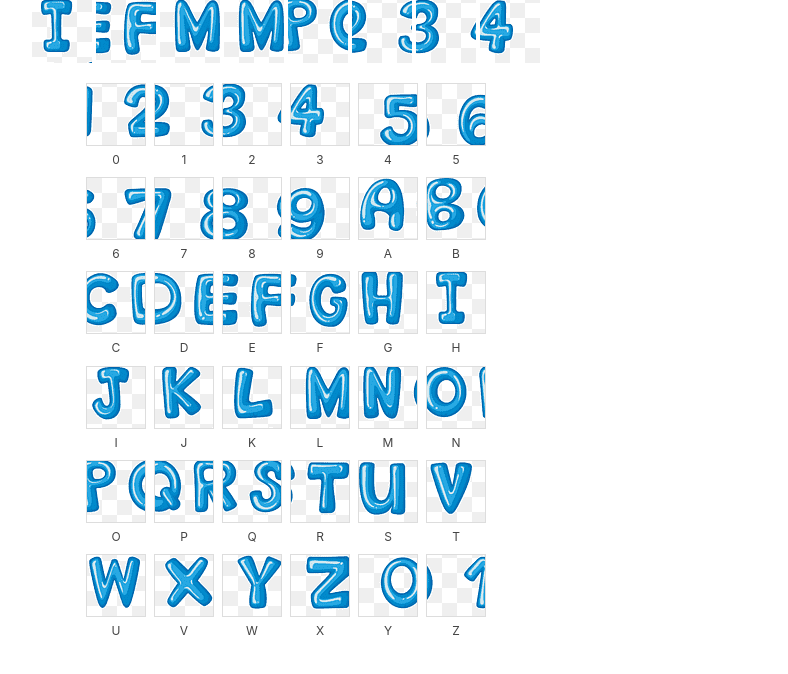
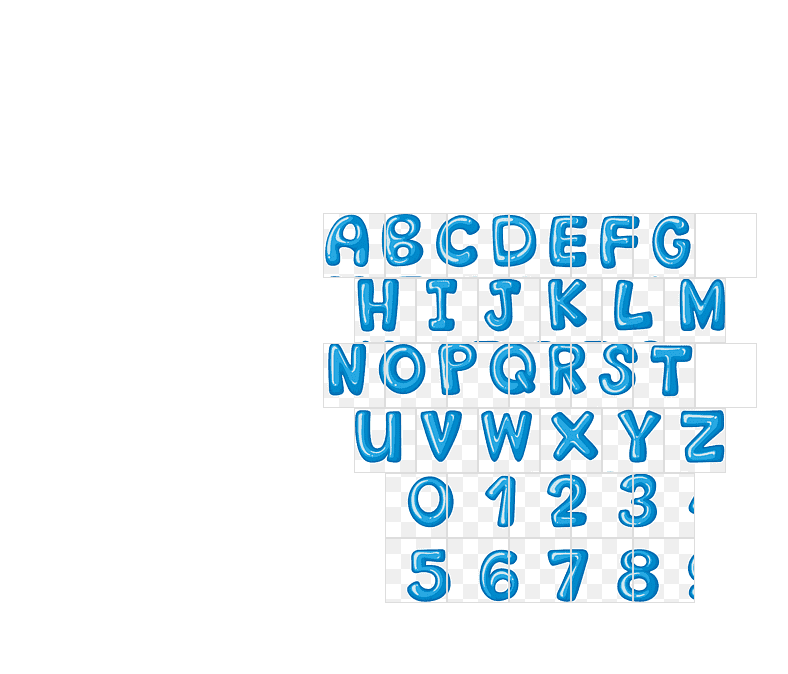
Before and after one commit to reznikovkg/vue-3-docker-compose, a Vue app in the folder vue/: page / in a window 1280 px wide. Shown: the top 674 px of the page, without its empty margins (100-888 px from the left). Built offline with nearby package versions, Linux system fonts and the light colour scheme.

Commit message:
Сделать и прислать реальный спрайт с буквами!

```diff
--- a/vue/src/App.vue
+++ b/vue/src/App.vue
@@ -1,26 +1,20 @@
 <template>
-  <main class="app">
-    <div>
-      <SpriteText label="HELLO123" :config="config" :fontSize="63" />
-      <SpriteDebug :config="config" />
-    </div>
+  <main>
+    <SpriteGrid :config="config" />
   </main>
 </template>
 
 <script setup>
-import SpriteText from './components/SpriteText.vue'
-import SpriteDebug from './components/SpriteDebug.vue'
+import SpriteGrid from './components/SpriteGrid.vue'
 import sprite from './assets/font-sprite.png'
 
-// ⚙️ Le même mapping qu’avant
 const spriteMap = {
-  'A': [0, 0], 'B': [1, 0], 'C': [2, 0], 'D': [3, 0], 'E': [4, 0], 'F': [5, 0],
-  'G': [0, 1], 'H': [1, 1], 'I': [2, 1], 'J': [3, 1], 'K': [4, 1], 'L': [5, 1],
-  'M': [0, 2], 'N': [1, 2], 'O': [2, 2], 'P': [3, 2], 'Q': [4, 2], 'R': [5, 2],
-  'S': [0, 3], 'T': [1, 3], 'U': [2, 3], 'V': [3, 3], 'W': [4, 3], 'X': [5, 3],
-  'Y': [0, 4], 'Z': [1, 4],
-  '0': [2, 4], '1': [3, 4], '2': [4, 4], '3': [5, 4],
-  '4': [0, 5], '5': [1, 5], '6': [2, 5], '7': [3, 5], '8': [4, 5], '9': [5, 5]
+  'A': [0, 0], 'B': [1, 0], 'C': [2, 0], 'D': [3, 0], 'E': [4, 0], 'F': [5, 0], 'G': [6, 0],
+  'H': [0, 1], 'I': [1, 1], 'J': [2, 1], 'K': [3, 1], 'L': [4, 1], 'M': [5, 1],
+  'N': [0, 2], 'O': [1, 2], 'P': [2, 2], 'Q': [3, 2], 'R': [4, 2], 'S': [5, 2], 'T': [6, 2],
+  'U': [0, 3], 'V': [1, 3], 'W': [2, 3], 'X': [3, 3], 'Y': [4, 3], 'Z': [5, 3],
+  '0': [0, 4], '1': [1, 4], '2': [2, 4], '3': [3, 4], '4': [4, 4],
+  '5': [0, 5], '6': [1, 5], '7': [2, 5], '8': [3, 5], '9': [4, 5]
 }
 
 const config = {
@@ -33,12 +27,12 @@ const config = {
 }
 </script>
 
-<style scoped>
-.app {
+<style>
+main {
   display: flex;
-  flex-direction: column;
+  justify-content: center;
   align-items: center;
+  height: 100vh;
   background: white;
-  min-height: 100vh;
 }
 </style>
--- a/vue/src/components/SpriteDebug.vue
+++ b/vue/src/components/SpriteDebug.vue
@@ -1,27 +1,21 @@
 <template>
   <div class="sprite-debug">
     <div
-      v-for="(pos, char) in config.spriteMap"
+      v-for="(coords, char) in config.spriteMap"
       :key="char"
       class="sprite-debug__cell"
+      :style="getCharStyle(coords)"
     >
-      <div
-        class="sprite-debug__char"
-        :style="getCharStyle(pos)"
-      ></div>
       <span class="sprite-debug__label">{{ char }}</span>
     </div>
   </div>
 </template>
 
 <script setup>
-const props = defineProps({
-  config: { type: Object, required: true }
-})
+const props = defineProps({ config: Object })
 
-// Fonction fléchée
-const getCharStyle = (pos) => {
-  const [col, row] = pos
+const getCharStyle = (coords) => {
+  const [col, row] = coords
   const x = -col * props.config.charWidth
   const y = -row * props.config.charHeight
 
@@ -35,31 +29,3 @@ const getCharStyle = (pos) => {
   }
 }
 </script>
-
-<style scoped lang="less">
-.sprite-debug {
-  display: grid;
-  grid-template-columns: repeat(6, auto);
-  gap: 8px;
-  justify-content: center;
-  align-items: center;
-  padding: 20px;
-
-  &__cell {
-    display: flex;
-    flex-direction: column;
-    align-items: center;
-    justify-content: center;
-  }
-
-  &__char {
-    border: 1px solid #ddd;
-  }
-
-  &__label {
-    font-size: 12px;
-    margin-top: 4px;
-    color: #444;
-  }
-}
-</style>
--- /dev/null
+++ b/vue/src/components/SpriteGrid.vue
@@ -0,0 +1,68 @@
+<template>
+  <div class="sprite-grid">
+    <div
+      v-for="(row, rowIndex) in rows"
+      :key="rowIndex"
+      class="sprite-grid__row"
+    >
+      <div
+        v-for="(char, colIndex) in row"
+        :key="colIndex"
+        class="sprite-grid__char"
+        :style="getCharStyle(char)"
+      ></div>
+    </div>
+  </div>
+</template>
+
+<script setup>
+import { computed } from 'vue'
+
+const props = defineProps({
+  config: Object
+})
+
+// Chaque ligne correspond à ce que tu as décrit :
+const rows = computed(() => [
+  ['A', 'B', 'C', 'D', 'E', 'F', 'G'],        // 1ère ligne
+  ['H', 'I', 'J', 'K', 'L', 'M'],             // 2e ligne
+  ['N', 'O', 'P', 'Q', 'R', 'S', 'T'],       // 3e ligne
+  ['U', 'V', 'W', 'X', 'Y', 'Z'],            // 4e ligne
+  ['0', '1', '2', '3', '4'],                 // 5e ligne
+  ['5', '6', '7', '8', '9']                  // 6e ligne
+])
+
+// Fonction pour positionner chaque caractère dans le sprite
+const getCharStyle = (char) => {
+  const pos = props.config.spriteMap[char] ?? [0, 0]
+  const [col, row] = pos
+  const x = -col * props.config.charWidth
+  const y = -row * props.config.charHeight
+
+  return {
+    width: props.config.charWidth + 'px',
+    height: props.config.charHeight + 'px',
+    backgroundImage: `url(${props.config.spritePath})`,
+    backgroundRepeat: 'no-repeat',
+    backgroundPosition: `${x}px ${y}px`,
+    backgroundSize: `${props.config.totalWidth}px ${props.config.totalHeight}px`
+  }
+}
+</script>
+
+<style lang="less" scoped>
+.sprite-grid {
+  display: flex;
+  flex-direction: column;
+  align-items: center;
+
+  &__row {
+    display: flex;
+    justify-content: center;
+  }
+
+  &__char {
+    border: 1px solid #ddd;
+  }
+}
+</style>
--- a/vue/src/components/SpriteText.vue
+++ b/vue/src/components/SpriteText.vue
@@ -12,17 +12,14 @@
 <script setup>
 import { computed } from 'vue'
 
-// Définition des props
 const props = defineProps({
-  label: { type: String, required: true },
-  config: { type: Object, required: true },
+  label: String,
+  config: Object,
   fontSize: { type: Number, default: 60 }
 })
 
-// Convertit le label en tableau de caractères
 const labelChars = computed(() => props.label.toUpperCase().split(''))
 
-// Fonction fléchée pour récupérer le style de chaque caractère
 const getCharStyle = (char) => {
   const pos = props.config.spriteMap[char] ?? [0, 0]
   const [col, row] = pos
@@ -41,7 +38,3 @@ const getCharStyle = (char) => {
   }
 }
 </script>
-
-<style lang="less" scoped>
-@import '@/styles/sprite-text.less';
-</style>
--- a/vue/src/main.js
+++ b/vue/src/main.js
@@ -1,7 +1,8 @@
-import './assets/main.css'
+//import './assets/main.css'
 
 import { createApp } from 'vue'
 import App from './App.vue'
+//import './styles/sprite-text.less'
 import store from './store'
 import { router, ROUTES } from '@/router/index.js'
 
--- a/vue/src/styles/sprite-text.less
+++ b/vue/src/styles/sprite-text.less
@@ -1,19 +1,38 @@
-// Bloc principal
 .sprite-text {
   display: flex;
   align-items: center;
   gap: 4px;
 
-  // Élément BEM
   &__char {
     display: inline-block;
-    transition: transform 0.2s ease-in-out;
+  }
+}
+
+.sprite-debug {
+  display: grid;
+  grid-template-columns: repeat(6, auto);
+  gap: 2px;
+  margin-top: 20px;
+
+  &__cell {
+    position: relative;
+    border: 1px solid #ccc;
   }
 
-  // Modificateur : si on veut une animation spéciale
-  &--hoverable {
-    .sprite-text__char:hover {
-      transform: scale(1.1);
-    }
+  &__label {
+    position: absolute;
+    bottom: 0;
+    right: 2px;
+    font-size: 10px;
+    background: rgba(255, 255, 255, 0.7);
   }
 }
+
+.page {
+  display: flex;
+  flex-direction: column;
+  justify-content: center;
+  align-items: center;
+  height: 100vh;
+  background: white;
+}
```
